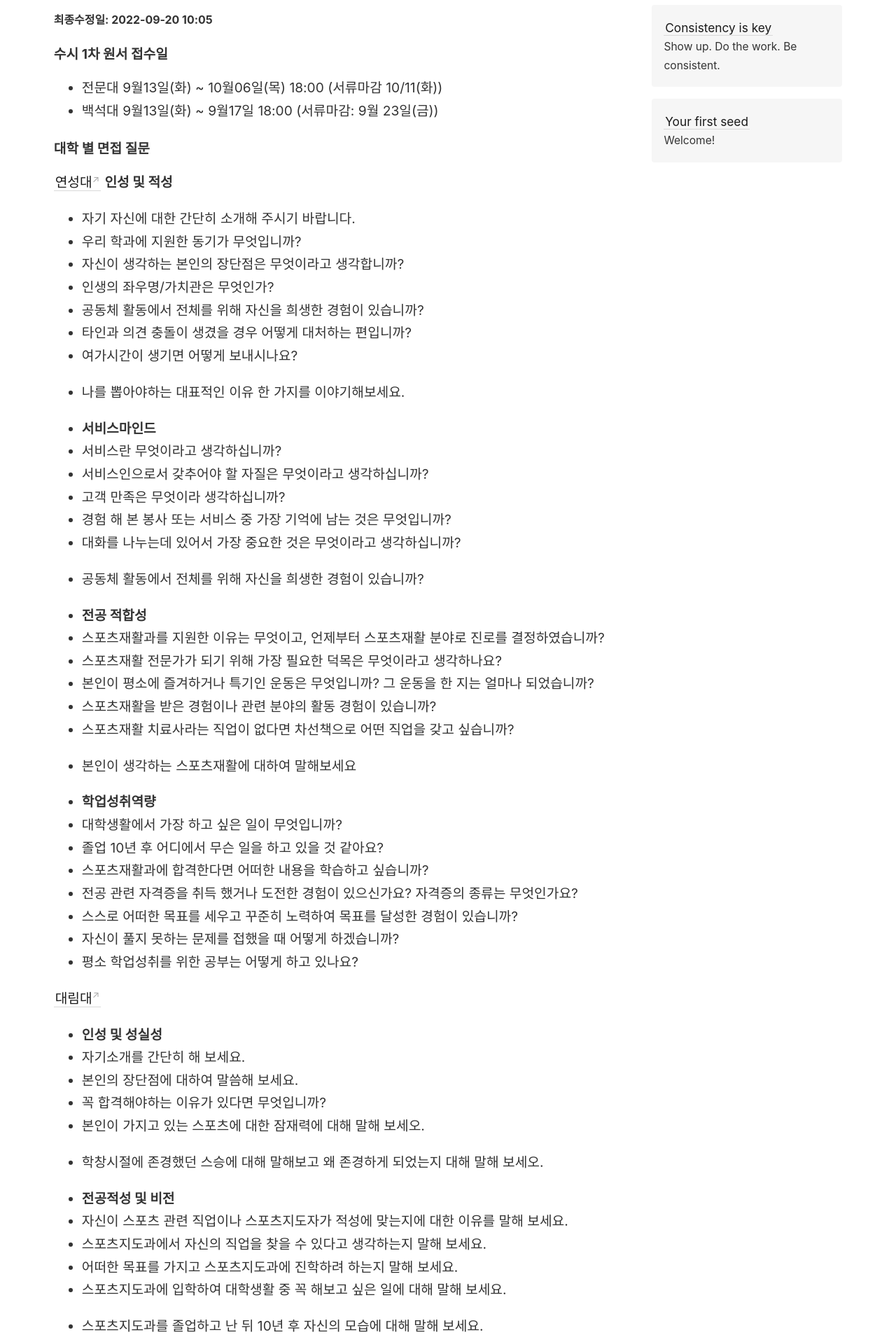
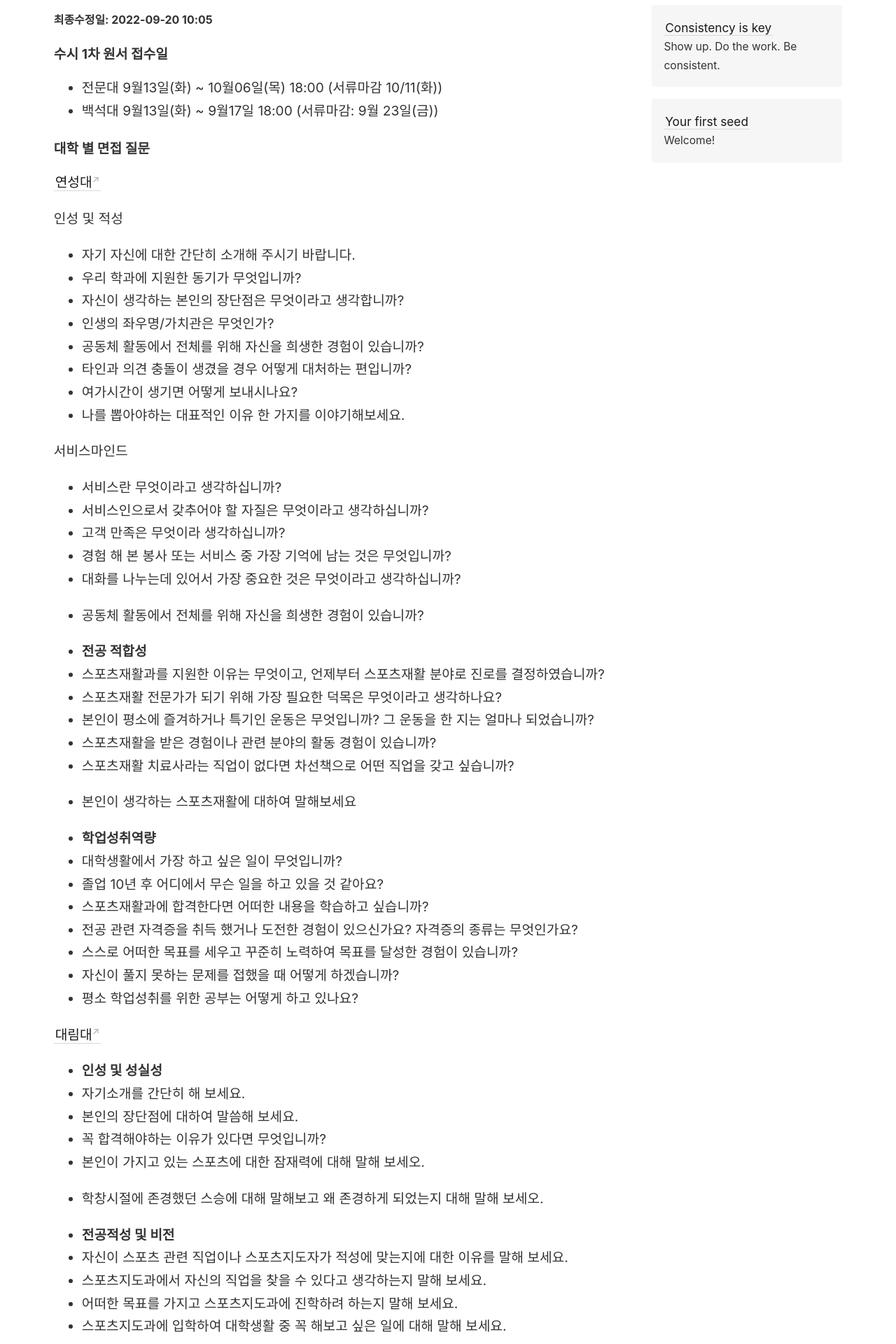
Before and after one commit to 2008057/s3c0nd5rain, a Jekyll site: the page built from _notes/your-first-note.md, in a window 1280 px wide. Shown: the part 316-2236 px from the top of the page at 70% size. Built offline with Jekyll 4.4.1, drawn with Linux system fonts in a browser that asks for light colours.

```diff
--- a/_notes/your-first-note.md
+++ b/_notes/your-first-note.md
@@ -8,7 +8,7 @@
 #### 대학 별 면접 질문
 
 <a href="http://ipsi.yeonsung.ac.kr/ipsi/index.do">연성대</a>
-**인성 및 적성**
+<p>인성 및 적성</p>
 - 자기 자신에 대한 간단히 소개해 주시기 바랍니다.
 - 우리 학과에 지원한 동기가 무엇입니까?
 - 자신이 생각하는 본인의 장단점은 무엇이라고 생각합니까?
@@ -19,7 +19,7 @@
 - 나를 뽑아야하는 대표적인 이유 한 가지를 이야기해보세요.
 
 
-- **서비스마인드**
+<p>서비스마인드</p>
 - 서비스란 무엇이라고 생각하십니까?
 - 서비스인으로서 갖추어야 할 자질은 무엇이라고 생각하십니까?
 - 고객 만족은 무엇이라 생각하십니까?
```
